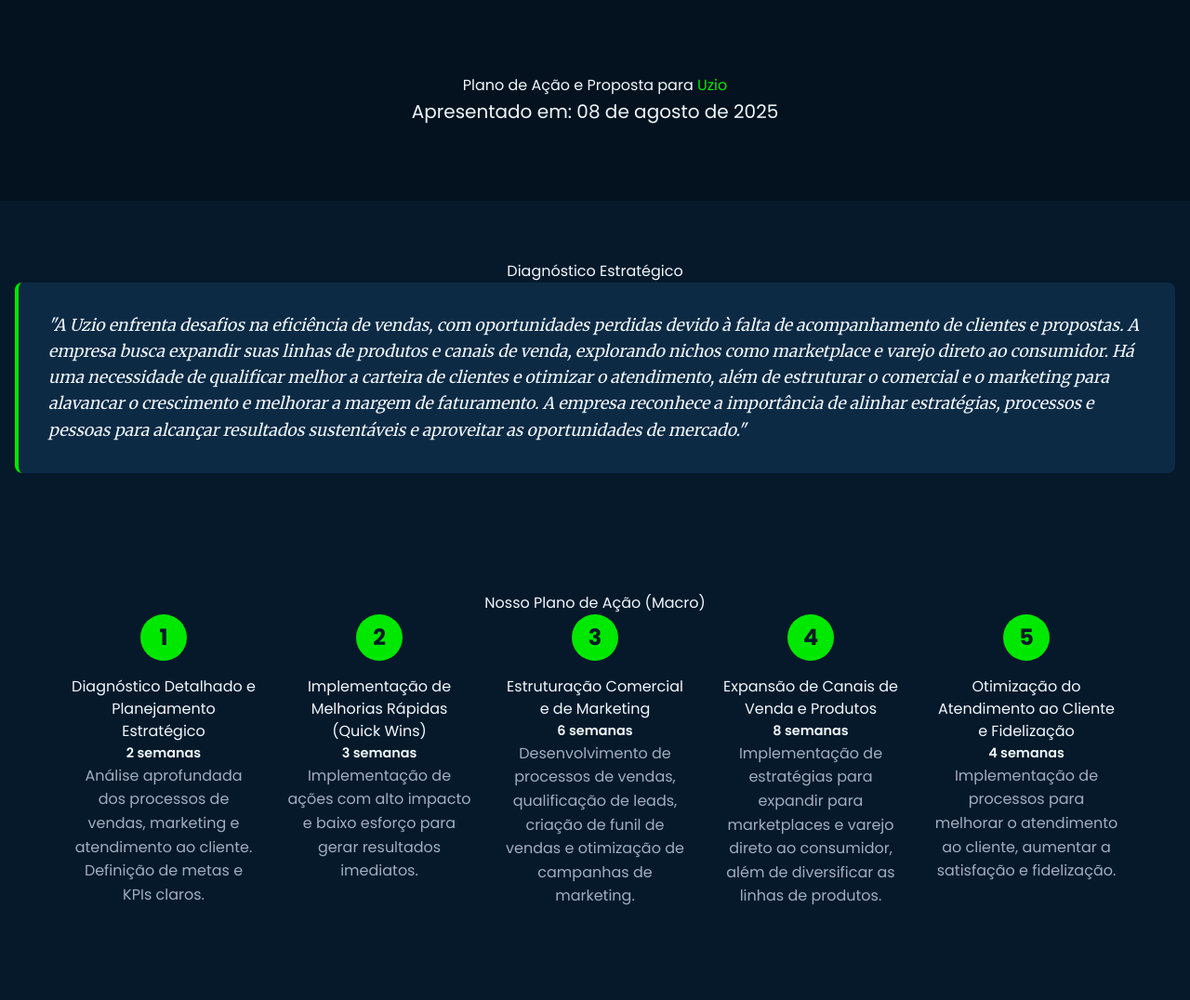
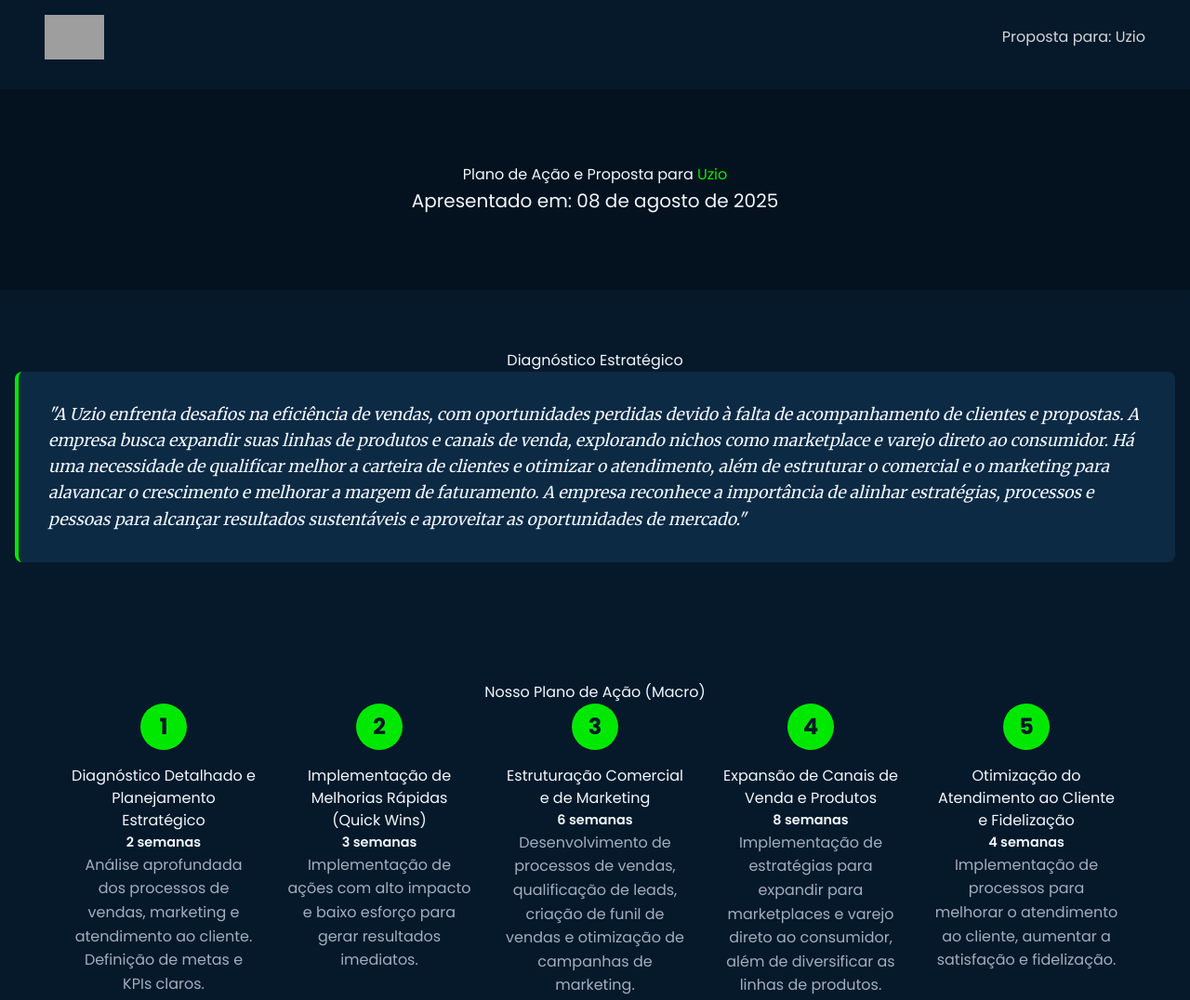
Before and after one commit to Clebito2/UzioProposta, a plain HTML site: page index.html in a window 1280 px wide. Shown: the top 1076 px of the page at 93% size. Drawn offline with nearby package versions, Linux system fonts and the light colour scheme; grey boxes are pictures that could not be loaded.

Commit message:
Update index.html
head e foofter corrigidos

```diff
--- a/index.html
+++ b/index.html
@@ -159,16 +159,24 @@
         }
     </style>
 </head>
-<body>
+<body class="bg-brand-dark">
 
-    <header class="hero">
+    <header class="py-4 px-4 sm:px-6 md:px-8 fixed top-0 left-0 right-0 z-50 bg-opacity-80 backdrop-blur-sm" style="background-color: #06192a;">
+        <div class="container mx-auto flex justify-between items-center">
+            <img src="https://raw.githubusercontent.com/Clebito2/layout/main/Logo%20live%20oficial-36.png" alt="Logo Live Liderança & Vendas" class="h-12">
+            <p class="hidden md:block text-right text-gray-300">Proposta para: Uzio</p>
+        </div>
+    </header>
+
+    <main class="pt-24">
+        <section class="hero">
             <div class="container">
                 <h1>Plano de Ação e Proposta para <span class="brand-green">Uzio</span></h1>
                 <p>Apresentado em: 08 de agosto de 2025</p>
             </div>
-    </header>
+        </section>
 
-    <main class="container">
+        <div class="container">
             <section id="diagnosis">
                 <h2>Diagnóstico Estratégico</h2>
                 <div class="card diagnostic">
@@ -478,7 +486,17 @@
                     <p>50% na assinatura do contrato e 50% na entrega final.</p>
                 </div>
             </section>
+        </div>
     </main>
+
+    <footer class="bg-black py-12">
+        <div class="container mx-auto px-8 text-center text-gray-500">
+            <img src="https://raw.githubusercontent.com/Clebito2/layout/main/Logo%20live%20oficial-34.png" alt="Logo Live" class="h-20 mx-auto mb-8">
+            <p>Live Liderança & Vendas</p>
+            <p class="text-sm">Alta performance começa com atitude.</p>
+            <p class="text-sm mt-2">Proposta elaborada por Cléber | cleber@liveconsultoria.com.br</p>
+        </div>
+    </footer>
 
 </body>
 </html>
```
Lines whose indentation alone changed are shown as unchanged.
